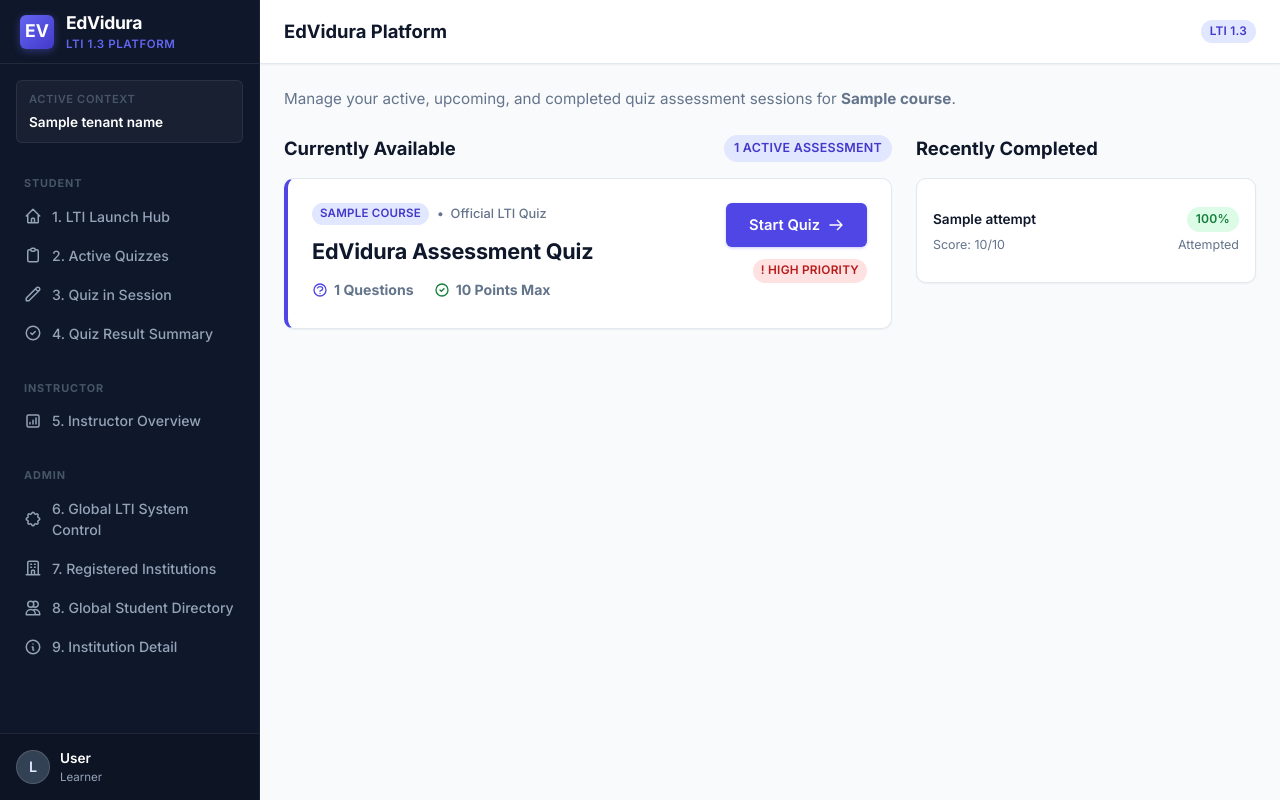
After one commit to meghanachinucom/edvidura-lti-hello, a FastAPI app: template templates/active_quizzes.html in a window 1280 px wide. The commit adds this page. Run offline with FastAPI, Linux system fonts and the light colour scheme; the template is opened without the code that fills it: most values are stand-ins (such as "Sample title", 1, 10 or a date in 2020).

Commit message:
Implement student active quizzes

```diff
--- a/app/quiz_routes.py
+++ b/app/quiz_routes.py
@@ -176,6 +176,47 @@ async def launch_hub(request: Request, token: str | None = None):
             "active_page": "launch_hub",
             "page_title": "LTI Launch Hub",
             "ags_available": session.get("ags_available", False),
+            "session": session,
+        },
+    )
+
+
+@router.get("/active-quizzes", response_class=HTMLResponse)
+async def active_quizzes(request: Request, token: str | None = None):
+    session = require_quiz_session(request, token=token)
+    if isinstance(session, HTMLResponse):
+        return session
+
+    quiz_token = token or session.get("quiz_token") or ""
+
+    recent_attempts = []
+    try:
+        attempts = db.list_quiz_attempts_for_tenant(session["tenant_id"], limit=10)
+        if not session.get("is_instructor"):
+            recent_attempts = [
+                a for a in attempts if str(a.get("subject")) == str(session.get("subject"))
+            ]
+        else:
+            recent_attempts = attempts
+    except Exception:  # noqa: BLE001
+        recent_attempts = []
+
+    from app.main import templates
+
+    return templates.TemplateResponse(
+        request=request,
+        name="active_quizzes.html",
+        context={
+            "tenant_name": session.get("tenant_name") or session.get("tenant_slug") or "Current Institution",
+            "course": session.get("course") or "Current Course",
+            "user_name": session.get("learner_name") or session.get("subject") or "Learner",
+            "user_role": "Instructor" if session.get("is_instructor") else "Student",
+            "quiz_token": quiz_token,
+            "active_page": "active_quizzes",
+            "page_title": "Active Quizzes",
+            "recent_attempts": recent_attempts,
+            "questions_count": len(QUESTIONS),
+            "max_score": MAX_SCORE,
             "session": session,
         },
     )
--- /dev/null
+++ b/templates/active_quizzes.html
@@ -0,0 +1,136 @@
+{% extends "base_shell.html" %}
+
+{% block content %}
+<style>
+  .ev-attempt-row {
+    padding: 12px 0;
+    border-bottom: 1px solid var(--border-color);
+  }
+  .ev-attempt-row:last-child {
+    border-bottom: none;
+  }
+</style>
+
+<!-- Page Header Subtitle -->
+<div style="margin-bottom: 24px;">
+  <p style="margin: 0; font-size: 0.95rem; color: var(--text-muted);">
+    Manage your active, upcoming, and completed quiz assessment sessions for <strong>{{ course }}</strong>.
+  </p>
+</div>
+
+<!-- 2-Column Responsive Dashboard Layout -->
+<div style="display: grid; grid-template-columns: minmax(0, 1fr) 340px; gap: 24px; align-items: start;">
+
+  <!-- Left Main Column: Currently Available Quizzes -->
+  <div>
+    <!-- Section Header with Status Pill -->
+    <div style="display: flex; align-items: center; justify-content: space-between; margin-bottom: 16px;">
+      <h2 style="font-size: 1.15rem; font-weight: 700; color: var(--text-main); margin: 0;">
+        Currently Available
+      </h2>
+      <span class="badge badge-purple" style="padding: 4px 10px; font-size: 0.78rem;">
+        1 Active Assessment
+      </span>
+    </div>
+
+    <!-- Active Quiz Card (Stitch Design Style) -->
+    <div class="card" style="padding: 24px; margin-bottom: 20px; border-left: 4px solid var(--primary-600);">
+      <div style="display: flex; align-items: flex-start; justify-content: space-between; gap: 20px; flex-wrap: wrap;">
+
+        <div style="flex: 1; min-width: 260px;">
+          <!-- Course Context Pill -->
+          <div style="display: flex; align-items: center; gap: 8px; margin-bottom: 10px;">
+            <span class="badge badge-purple" style="font-size: 0.72rem; padding: 2px 8px;">
+              {{ course }}
+            </span>
+            <span style="font-size: 0.8rem; color: var(--text-muted); font-weight: 500;">
+              &bull; &nbsp;Official LTI Quiz
+            </span>
+          </div>
+
+          <!-- Quiz Title -->
+          <h3 style="font-size: 1.35rem; font-weight: 700; color: var(--text-main); margin: 0 0 12px; letter-spacing: -0.01em;">
+            EdVidura Assessment Quiz
+          </h3>
+
+          <!-- Real Backend Metadata Items -->
+          <div style="display: flex; align-items: center; gap: 20px; flex-wrap: wrap; margin-bottom: 4px;">
+            <div style="display: flex; align-items: center; gap: 6px; font-size: 0.88rem; color: var(--text-muted);">
+              <svg style="width: 16px; height: 16px; color: var(--primary-600);" fill="none" viewBox="0 0 24 24" stroke="currentColor" stroke-width="2">
+                <path stroke-linecap="round" stroke-linejoin="round" d="M8.228 9c.549-1.165 2.03-2 3.772-2 2.21 0 4 1.343 4 3 0 1.4-1.278 2.575-3.006 2.907-.542.104-.994.54-.994 1.093m0 3h.01M21 12a9 9 0 11-18 0 9 9 0 0118 0z"/>
+              </svg>
+              <span><strong>{{ questions_count }} Questions</strong></span>
+            </div>
+
+            <div style="display: flex; align-items: center; gap: 6px; font-size: 0.88rem; color: var(--text-muted);">
+              <svg style="width: 16px; height: 16px; color: var(--success-text);" fill="none" viewBox="0 0 24 24" stroke="currentColor" stroke-width="2">
+                <path stroke-linecap="round" stroke-linejoin="round" d="M9 12l2 2 4-4m6 2a9 9 0 11-18 0 9 9 0 0118 0z"/>
+              </svg>
+              <span><strong>{{ max_score }} Points Max</strong></span>
+            </div>
+          </div>
+        </div>
+
+        <!-- Action Button & Priority Badge -->
+        <div style="display: flex; flex-direction: column; align-items: flex-end; gap: 12px;">
+          <a href="/quiz?token={{ quiz_token }}" class="btn btn-primary" style="padding: 10px 22px; font-size: 0.92rem;">
+            <span>Start Quiz</span>
+            <svg style="width: 16px; height: 16px;" fill="none" viewBox="0 0 24 24" stroke="currentColor" stroke-width="2">
+              <path stroke-linecap="round" stroke-linejoin="round" d="M14 5l7 7m0 0l-7 7m7-7H3"/>
+            </svg>
+          </a>
+
+          <span class="badge" style="background-color: #fee2e2; color: #b91c1c; font-size: 0.74rem; padding: 3px 8px;">
+            &excl; High Priority
+          </span>
+        </div>
+
+      </div>
+    </div>
+  </div>
+
+  <!-- Right Sidebar Column: Recently Completed Attempts -->
+  <div>
+    <div style="display: flex; align-items: center; justify-content: space-between; margin-bottom: 16px;">
+      <h2 style="font-size: 1.15rem; font-weight: 700; color: var(--text-main); margin: 0;">
+        Recently Completed
+      </h2>
+    </div>
+
+    {% if recent_attempts and recent_attempts | length > 0 %}
+      <div class="card" style="padding: 16px; margin-bottom: 0;">
+        {% for attempt in recent_attempts %}
+          <div class="ev-attempt-row">
+            <div style="display: flex; align-items: center; justify-content: space-between; margin-bottom: 4px;">
+              <span style="font-size: 0.85rem; font-weight: 600; color: var(--text-main);">
+                {{ attempt.course_label or course }}
+              </span>
+              {% set pct = ((attempt.score / attempt.max_score) * 100) | int if attempt.max_score else 0 %}
+              <span class="badge {{ 'badge-success' if pct >= 70 else 'badge-purple' }}" style="font-size: 0.76rem;">
+                {{ pct }}%
+              </span>
+            </div>
+            <div style="display: flex; align-items: center; justify-content: space-between; font-size: 0.78rem; color: var(--text-muted);">
+              <span>Score: {{ attempt.score }}/{{ attempt.max_score }}</span>
+              <span>Attempted</span>
+            </div>
+          </div>
+        {% endfor %}
+      </div>
+    {% else %}
+      <div class="card" style="padding: 24px; text-align: center; margin-bottom: 0; background-color: var(--bg-main);">
+        <div style="width: 40px; height: 40px; border-radius: 50%; background-color: var(--primary-50); color: var(--primary-600); display: flex; align-items: center; justify-content: center; margin: 0 auto 12px;">
+          <svg style="width: 20px; height: 20px;" fill="none" viewBox="0 0 24 24" stroke="currentColor" stroke-width="2">
+            <path stroke-linecap="round" stroke-linejoin="round" d="M12 8v4l3 3m6-3a9 9 0 11-18 0 9 9 0 0118 0z"/>
+          </svg>
+        </div>
+        <h4 style="font-size: 0.95rem; font-weight: 600; color: var(--text-main); margin: 0 0 4px;">No completed attempts</h4>
+        <p style="font-size: 0.82rem; color: var(--text-muted); margin: 0;">
+          Submit your quiz to track past performance here.
+        </p>
+      </div>
+    {% endif %}
+  </div>
+
+</div>
+{% endblock %}
--- a/templates/base_shell.html
+++ b/templates/base_shell.html
@@ -53,7 +53,7 @@
             </a>
           </li>
           <li class="ev-nav-item">
-            <a href="/quiz" class="ev-nav-link {{ 'active' if active_page == 'active_quizzes' else '' }}">
+            <a href="/active-quizzes?token={{ quiz_token }}" class="ev-nav-link {{ 'active' if active_page == 'active_quizzes' else '' }}">
               <svg class="ev-nav-icon" fill="none" viewBox="0 0 24 24" stroke="currentColor">
                 <path stroke-linecap="round" stroke-linejoin="round" d="M9 5H7a2 2 0 00-2 2v12a2 2 0 002 2h10a2 2 0 002-2V7a2 2 0 00-2-2h-2M9 5a2 2 0 002 2h2a2 2 0 002-2M9 5a2 2 0 012-2h2a2 2 0 012 2"/>
               </svg>
```
Also changed, not shown: tests/test_authorization.py (+28 -0 lines).
